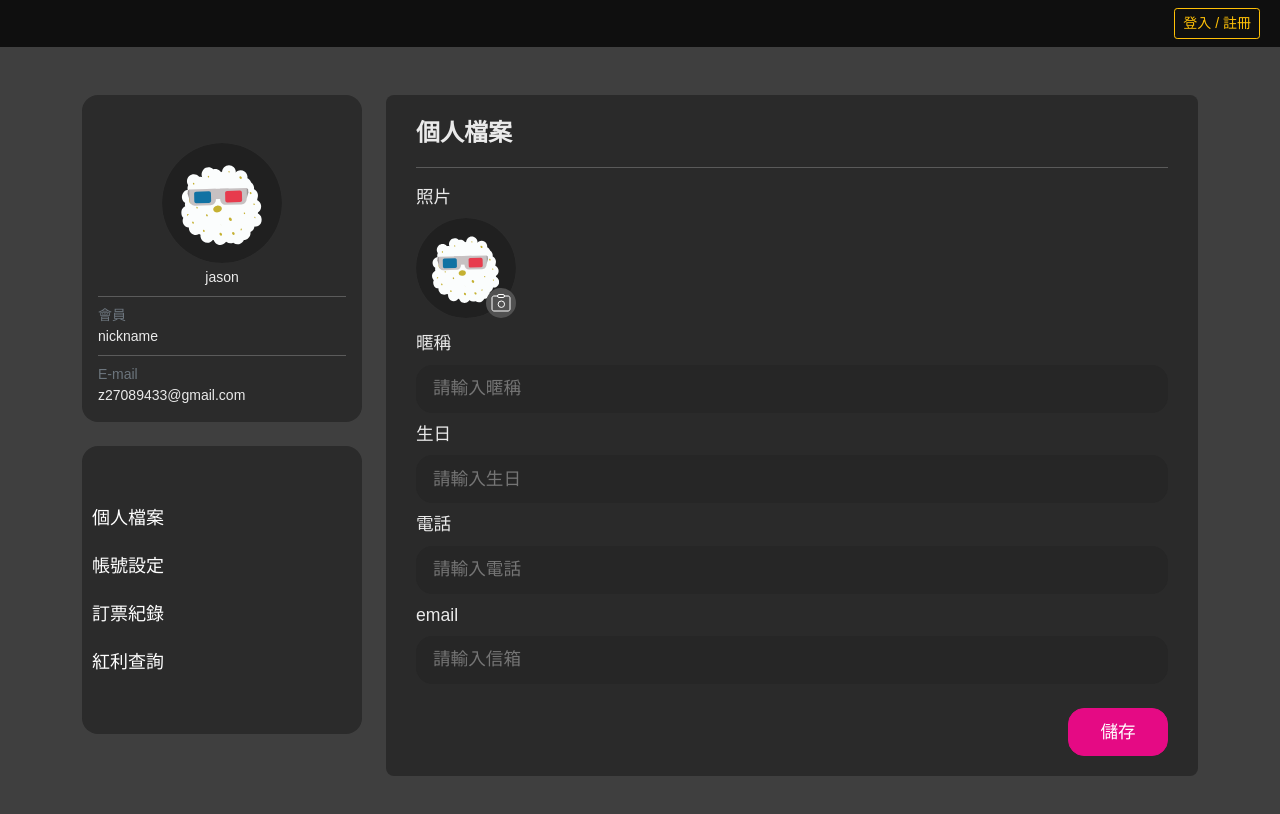
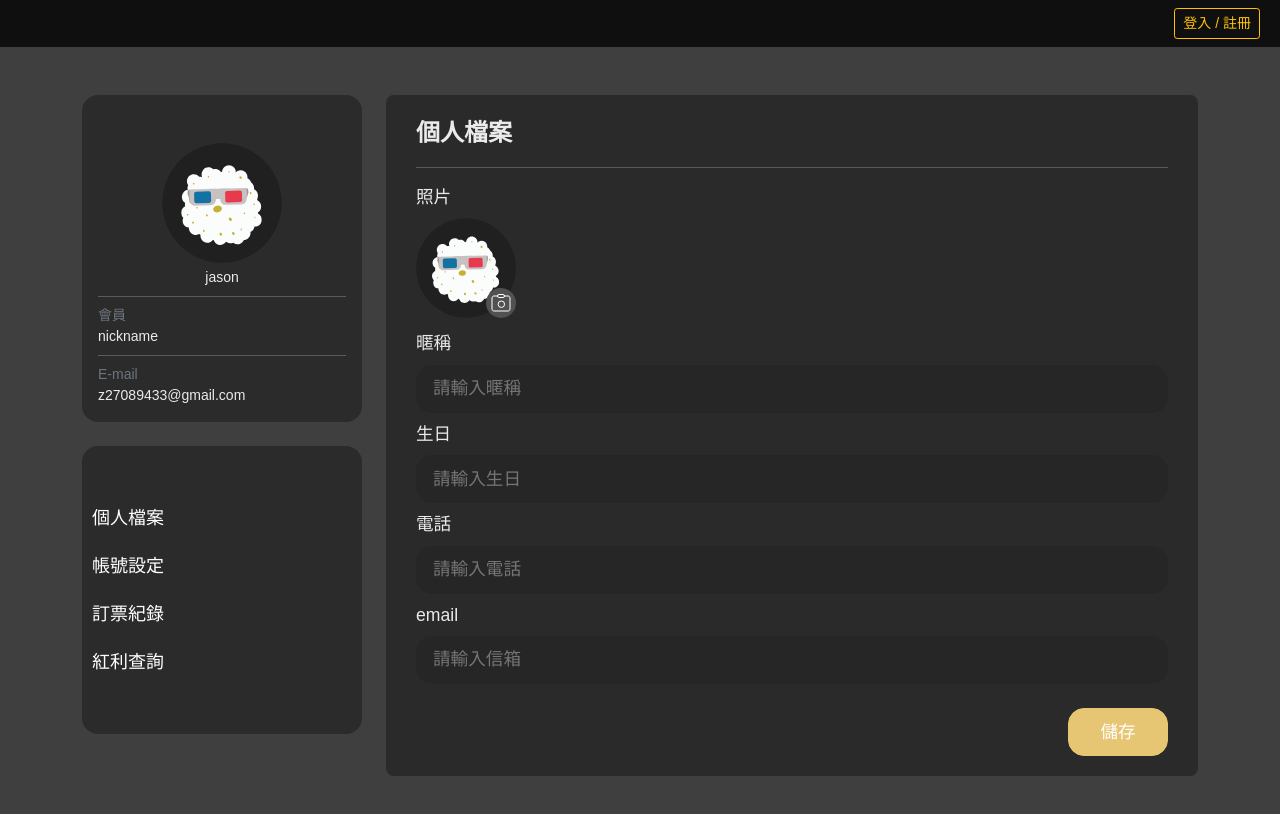
Before and after one commit to qoo584769/cool-movie-project-front-end, a React (Create React App) app: page /member/account in a window 1280 px wide. Shown: the top 814 px of the page. Built offline with nearby package versions, Linux system fonts and the light colour scheme.

Commit message:
[修改] 會員中心副色

```diff
--- a/src/assets/scss/_member.scss
+++ b/src/assets/scss/_member.scss
@@ -3,7 +3,8 @@
         display: block;
     }
 
-    input[type="text"], input[type="password"]  {
+    input[type="text"],
+    input[type="password"] {
         width: 100%;
         height: 48px;
         padding: 13px 16px;
@@ -12,7 +13,7 @@
         border-radius: 16px;
         color: rgb(255, 255, 255);
         outline: none;
-        caret-color: rgb(229, 10, 132);
+        caret-color: $primary;
         box-sizing: border-box;
     }
 
@@ -20,8 +21,8 @@
         width: 100px;
         height: 48px;
         margin-top: 16px;
-        background-color: rgb(229, 10, 132);
-        border: 1px solid rgb(229, 10, 132);
+        background-color: $primary;
+        border: 1px solid $primary;
         border-radius: 16px;
         color: rgb(255, 255, 255);
         outline: none;
@@ -70,8 +71,8 @@
             color: #fff;
 
             &.active {
-                color: rgb(229, 10, 132);
-                border-left: 8px solid rgb(229, 10, 132);
+                color: $primary;
+                border-left: 8px solid $primary;
             }
         }
     }
```
